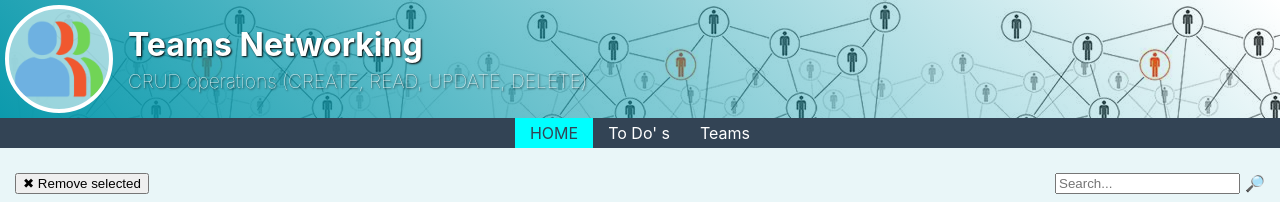
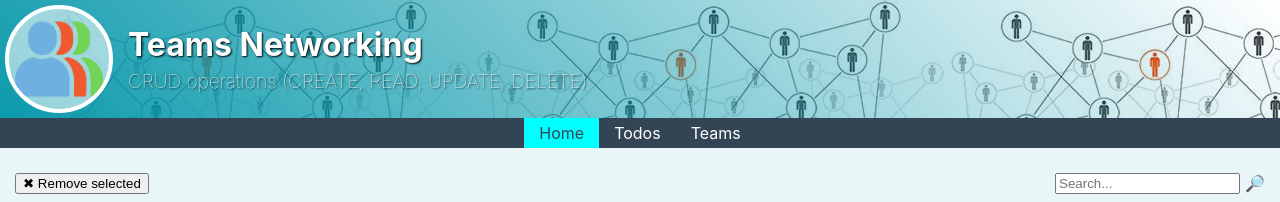
Before and after one commit to dtv71/teams-networking-react, a React (Create React App) app: page / in a window 1280 px wide. Shown: the top 202 px of the page. Built offline with nearby package versions, Linux system fonts and the light colour scheme; no server answers.

Commit message:
use array to display main menu

```diff
--- a/src/menu/MainMenu.tsx
+++ b/src/menu/MainMenu.tsx
@@ -4,42 +4,26 @@ type Page = "home" | "todos" | "teams";
 export function MainMenu() {
   //const active: string = "teams";
   const [active, setActive] = useState<Page>("home");
-
+  const elements = [
+    { text: "Home", name: "home" },
+    { text: "Todos", name: "todos" },
+    { text: "Teams", name: "teams" }
+  ];
   return (
     <ul id="top-menu-bar">
+      {elements.map(element => (
         <li>
           <a
-          href="#home"
-          className={active === "home" ? "active" : ""}
+            href={`#${element.name}`}
+            className={active === element.name ? "active" : ""}
             onClick={() => {
-            setActive("home");
+              setActive(element.name as Page); //use as Page
             }}
           >
-          HOME
+            {element.text}
           </a>
         </li>
-      <li>
-        <a
-          href="#todos"
-          className={active === "todos" ? "active" : ""}
-          onClick={() => {
-            setActive("todos");
-          }}
-        >
-          To Do' s
-        </a>
-      </li>
-      <li>
-        <a
-          href="#teams"
-          className={active === "teams" ? "active" : ""}
-          onClick={() => {
-            setActive("teams");
-          }}
-        >
-          Teams
-        </a>
-      </li>
+      ))}
     </ul>
   );
 }
```
Lines whose indentation alone changed are shown as unchanged.
